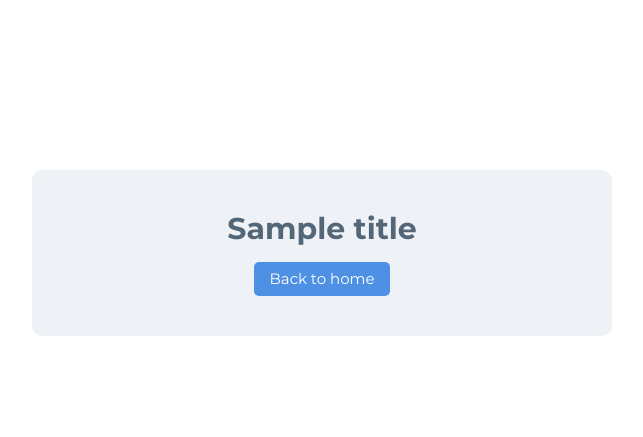
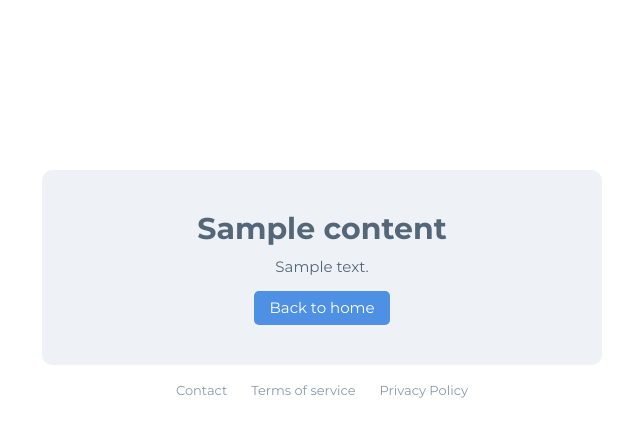
Before and after one commit to jmjuanes/server, a Python web app: template templates/error.html in a window 1280 px wide. Shown: the top 437 px of the page, without its empty margins (318-961 px from the left). Run offline with Jinja, Linux system fonts and the light colour scheme; the template is opened without the code that fills it: most values are stand-ins (such as "Sample title", 1, 10 or a date in 2020).

Commit message:
feat: display site contact, privacy and terms links

```diff
--- a/templates/error.html
+++ b/templates/error.html
@@ -14,12 +14,12 @@
     }
     .main {
         padding: 20px;
+        max-width: 560px;
+        margin-left: auto;
+        margin-right: auto;
     }
     .content {
-        max-width: 500px;
         margin-top: 150px;
-        margin-left: auto;
-        margin-right: auto;
         padding: 40px;
         border-radius: 10px;
         background-color: #eef2f7;
@@ -47,12 +47,40 @@
     .button:hover {
         opacity: 0.8;
     }
+    .links {
+        margin-top: 10px;
+        height: 30px;
+        line-height: 30px;
+    }
+    .link {
+        text-decoration: none;
+        color: #879aab;
+        font-size: 13px;
+        transition: color 0.3s;
+        padding-left: 10px;
+        padding-right: 10px;
+    }
+    .link:hover {
+        color: #4e91e4;
+        text-decoration: underline;
+    }
 </style>
-<title>{{ title }}</title>
+<title>{{ content.title }}</title>
 <div class="main">
     <div class="content" align="center">
-        <div class="heading">{{ title }}</div>
-        <div class="paragraph">{{ message }}</div>
-        <a href="/" class="button">Back to home</a>
+        <div class="heading">{{ content.title }}</div>
+        <div class="paragraph">{{ content.message }}</div>
+        <a href="{{ site.home }}" class="button">Back to home</a>
+    </div>
+    <div class="links" align="center">
+        {% if site.contact %}
+        <a href="{{ site.contact }}" class="link">Contact</a>
+        {% endif %}
+        {% if site.terms %}
+        <a href="{{ site.terms }}" class="link">Terms of service</a>
+        {% endif %}
+        {% if site.privacy %}
+        <a href="{{ site.privacy }}" class="link">Privacy Policy</a>
+        {% endif %}
     </div>
 </div>
```
